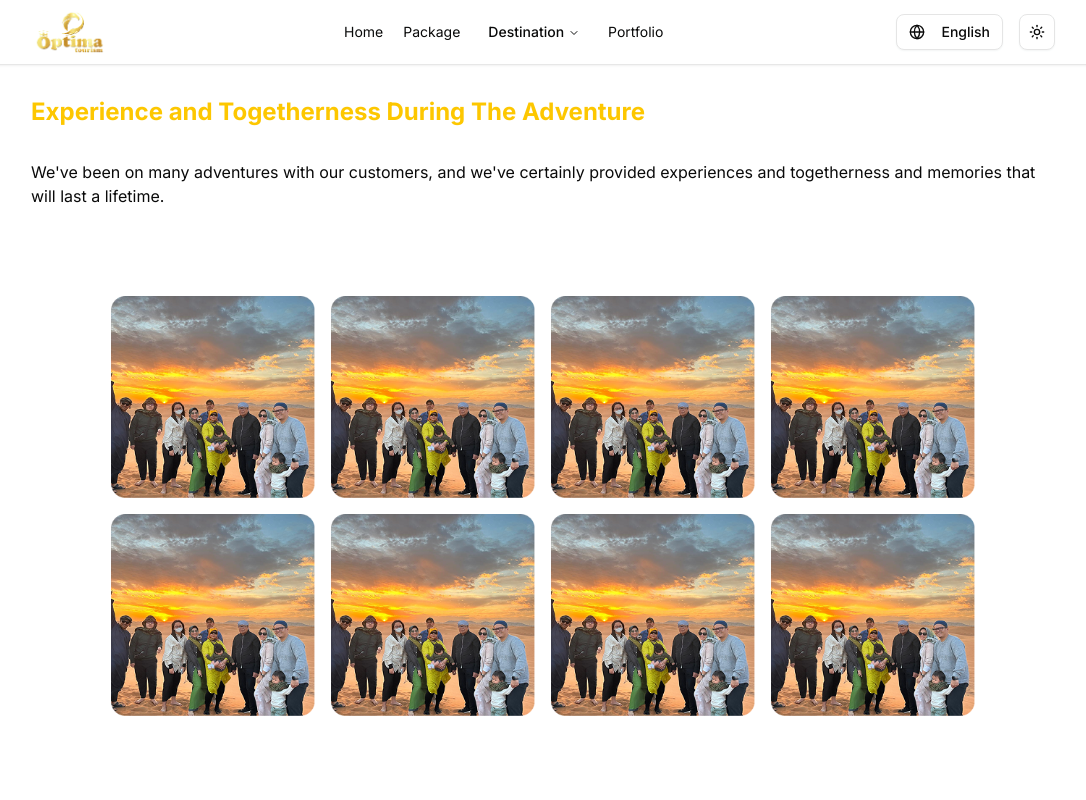
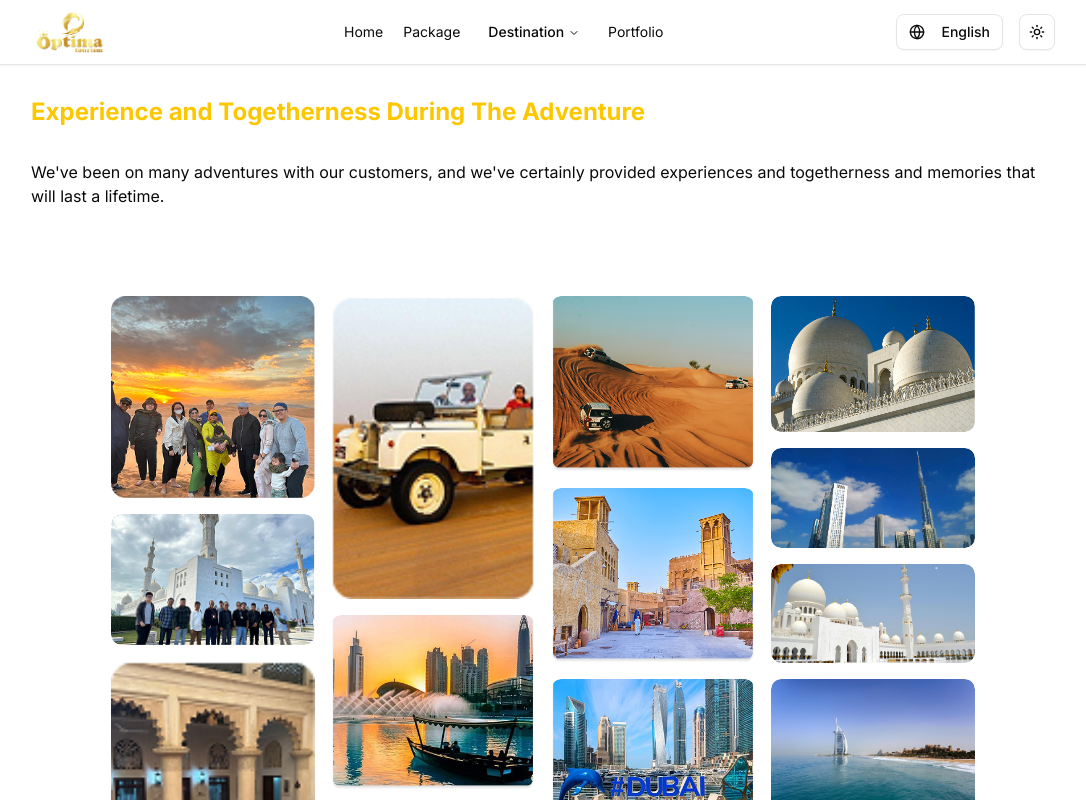
Before and after one commit to KhafidzHaikal/company-profile-optima, a Next.js app: page /en/portfolio in a window 1280 px wide. Shown: the top 800 px of the page, without its empty margins (97-1183 px from the left). Built offline with nearby package versions, Linux system fonts and the light colour scheme.

Commit message:
update: portfolio-page

```diff
--- a/src/components/card/PortfolioCard.tsx
+++ b/src/components/card/PortfolioCard.tsx
@@ -4,13 +4,18 @@ import Image from "next/image";
 
 const images = [
   "/images/optima-foto-1.png",
-  "/images/optima-foto-1.png",
-  "/images/optima-foto-1.png",
-  "/images/optima-foto-1.png",
-  "/images/optima-foto-1.png",
-  "/images/optima-foto-1.png",
-  "/images/optima-foto-1.png",
-  "/images/optima-foto-1.png",
+  "/images/optima-foto-2.png",
+  "/images/optima-foto-3.png",
+  "/images/optima-foto-4.png",
+  "/images/optima-foto-5.png",
+  "/images/optima-foto-6.png",
+  "/images/optima-foto-7.png",
+  "/images/optima-foto-8.png",
+  "/images/optima-foto-9.png",
+  "/images/optima-foto-10.png",
+  "/images/optima-foto-11.png",
+  "/images/optima-foto-12.png",
+  "/images/optima-foto-13.png",
 
 ];
 
```
